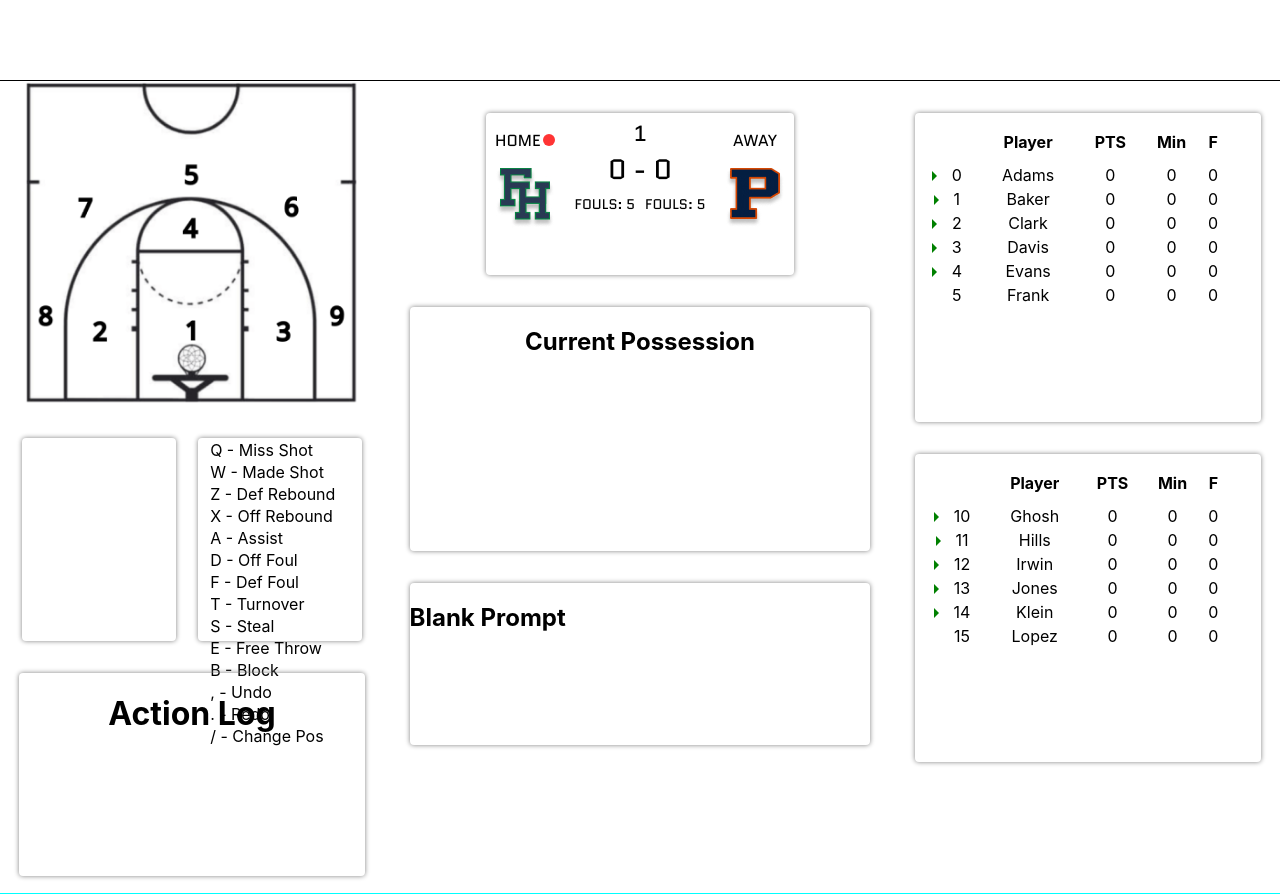
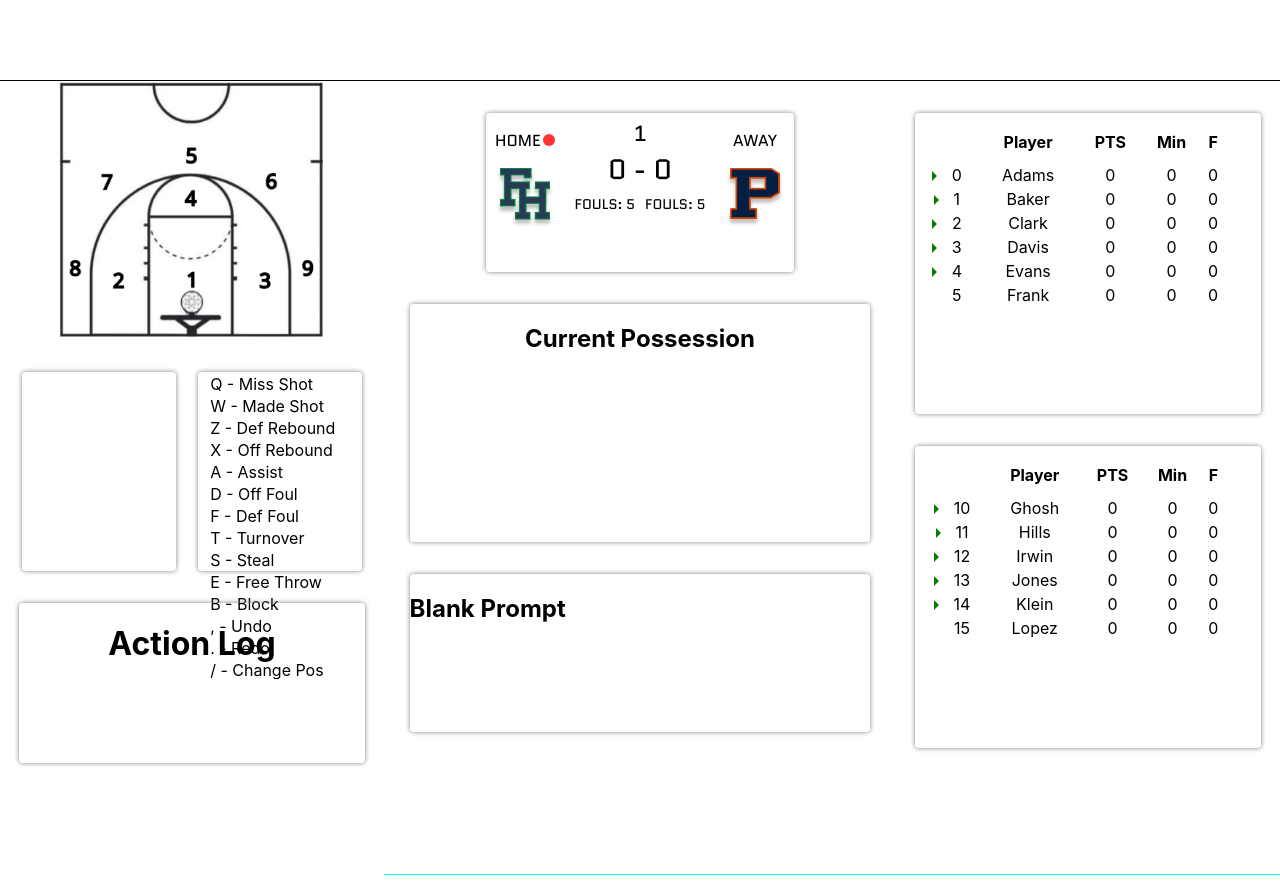
Before and after one commit to z-score-sports/data-entry-site-v2, a React (Create React App) app: page / in a window 1280 px wide. Built offline with nearby package versions, Linux system fonts and the light colour scheme.

Commit message:
minor ui edits

```diff
--- a/src/App.css
+++ b/src/App.css
@@ -29,7 +29,6 @@
 }
 
 .lPanel {
-  border-bottom: 1px solid cyan;
   display: flex;
   width: 100%;
   height: 100%;
@@ -133,7 +132,7 @@
 }
 
 .regionTooltip {
-  height: 40%;
+  width: 70%;
 }
 
 .playtooltip {
@@ -150,7 +149,7 @@
 
 .actionlog {
   width: 90%;
-  height: 25%;
+  min-height: 10em;
 }
 
 .toolTipLbl {
--- a/src/components/elements/LogView.tsx
+++ b/src/components/elements/LogView.tsx
@@ -11,7 +11,7 @@ function LogView() {
             <ul>
                 {context.actionStack &&
                     context.actionStack
-                        .lastNActions(6)
+                        .lastNActions(5)
                         .map((action) => <li>{action.actionString}</li>)}
             </ul>
         </div>
```
